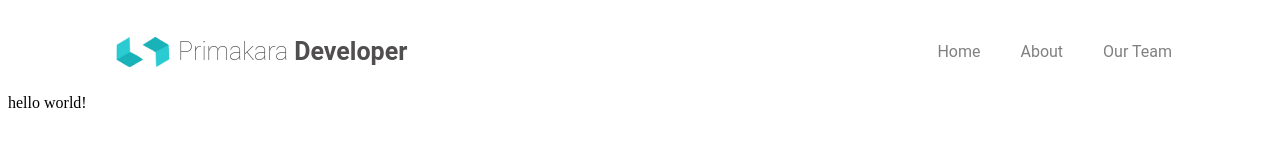
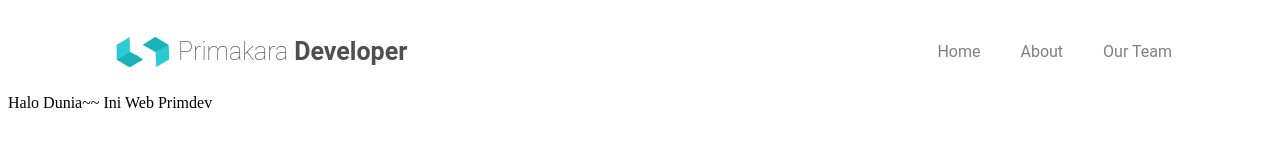
Before and after one commit to AgungPremaditya/landing-primdev, a Nuxt app: page / in a window 1280 px wide. Shown: the top 162 px of the page. Built offline with nearby package versions, Linux system fonts and the light colour scheme.

Commit message:
Change Index Text

```diff
--- a/pages/index.vue
+++ b/pages/index.vue
@@ -1,3 +1,3 @@
 <template>
-  <NuxtLayout name="common"> hello world! </NuxtLayout>
+  <NuxtLayout name="common"> Halo Dunia~~ Ini Web Primdev </NuxtLayout>
 </template>
```
